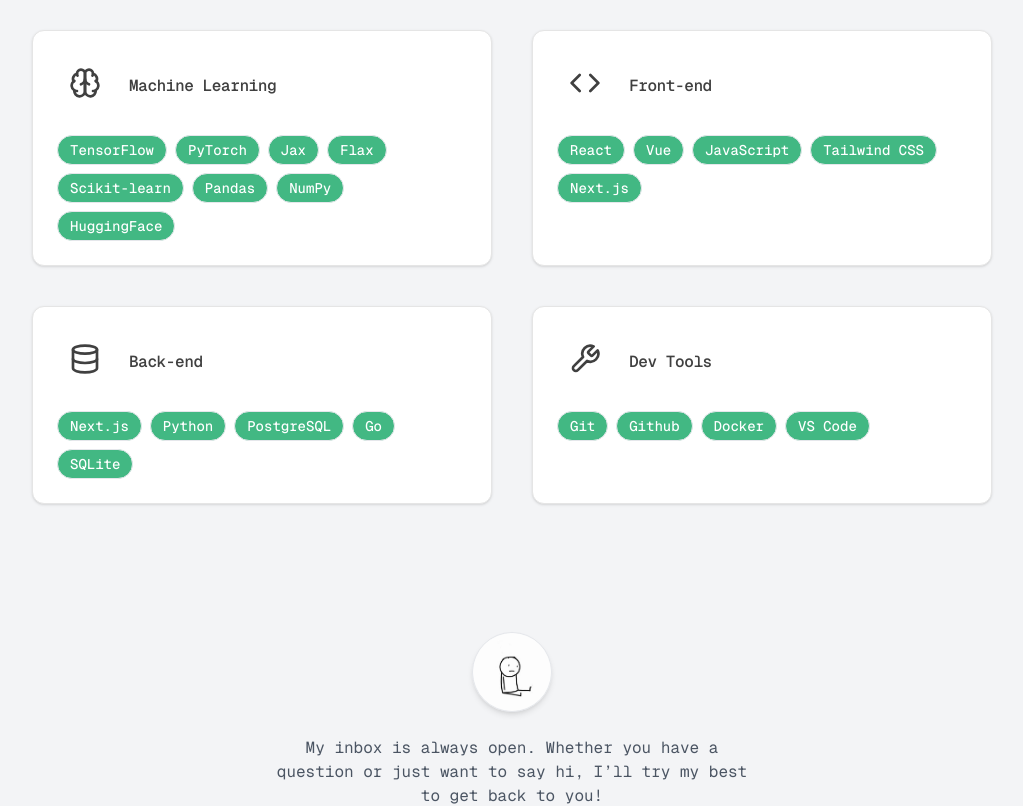
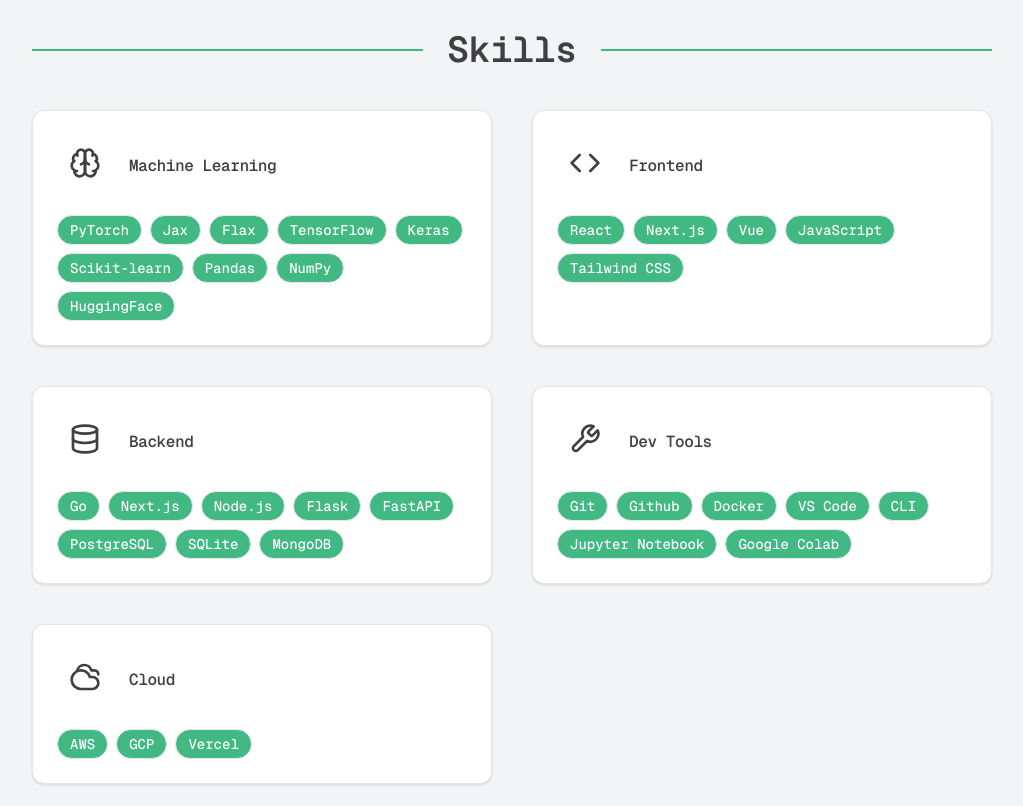
Before and after one commit to taufiqdp/portfolio, a Next.js app: page / in a window 1280 px wide. Shown: the part 680-1486 px from the top of the page, without its empty margins (128-1151 px from the left). Built offline with nearby package versions, Linux system fonts and the light colour scheme.

Commit message:
update: add padding top 20 to section

```diff
--- a/components/skills.jsx
+++ b/components/skills.jsx
@@ -1,4 +1,4 @@
-import { Brain, Code, Database, Wrench } from "lucide-react";
+import { Brain, Code, Database, Wrench, Cloudy } from "lucide-react";
 import { Card, CardContent, CardHeader, CardTitle } from "@/components/ui/card";
 
 export default function DevSkillsShowcase() {
@@ -7,10 +7,11 @@
       icon: <Brain className="h-8 w-8" />,
       title: "Machine Learning",
       tools: [
-        "TensorFlow",
         "PyTorch",
         "Jax",
         "Flax",
+        "TensorFlow",
+        "Keras",
         "Scikit-learn",
         "Pandas",
         "NumPy",
@@ -19,23 +20,45 @@
     },
     {
       icon: <Code className="h-8 w-8" />,
-      title: "Front-end",
-      tools: ["React", "Vue", "JavaScript", "Tailwind CSS", "Next.js"],
+      title: "Frontend",
+      tools: ["React", "Next.js", "Vue", "JavaScript", "Tailwind CSS"],
     },
     {
       icon: <Database className="h-8 w-8" />,
-      title: "Back-end",
-      tools: ["Next.js", "Python", "PostgreSQL", "Go", "SQLite"],
+      title: "Backend",
+      tools: [
+        "Go",
+        "Next.js",
+        "Node.js",
+        "Flask",
+        "FastAPI",
+        "PostgreSQL",
+        "SQLite",
+        "MongoDB",
+      ],
     },
     {
       icon: <Wrench className="h-8 w-8" />,
       title: "Dev Tools",
-      tools: ["Git", "Github", "Docker", "VS Code"],
+      tools: [
+        "Git",
+        "Github",
+        "Docker",
+        "VS Code",
+        "CLI",
+        "Jupyter Notebook",
+        "Google Colab",
+      ],
+    },
+    {
+      icon: <Cloudy className="h-8 w-8" />,
+      title: "Cloud",
+      tools: ["AWS", "GCP", "Vercel"],
     },
   ];
 
   return (
-    <div className="container space-y-10" id="skills">
+    <section className="space-y-10 pt-20 w-full" id="skills">
       <div className="flex items-center gap-6">
         <hr className="w-full border border-[#42b883]" />
         <h2 className="text-4xl font-bold text-center text-neutral-700">
@@ -69,6 +92,6 @@
           </Card>
         ))}
       </div>
-    </div>
+    </section>
   );
 }
```
